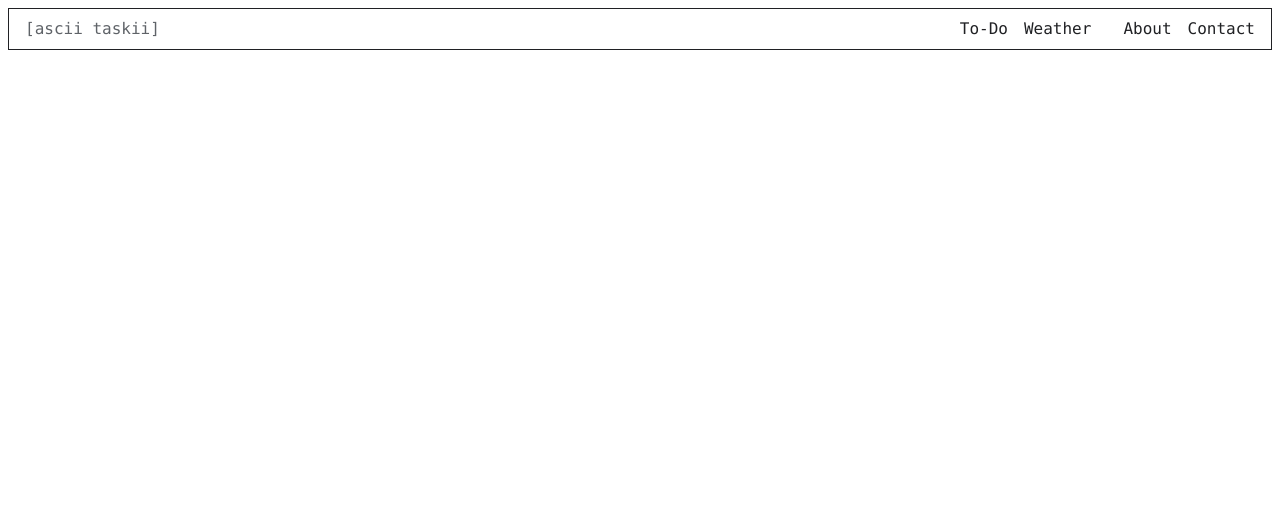
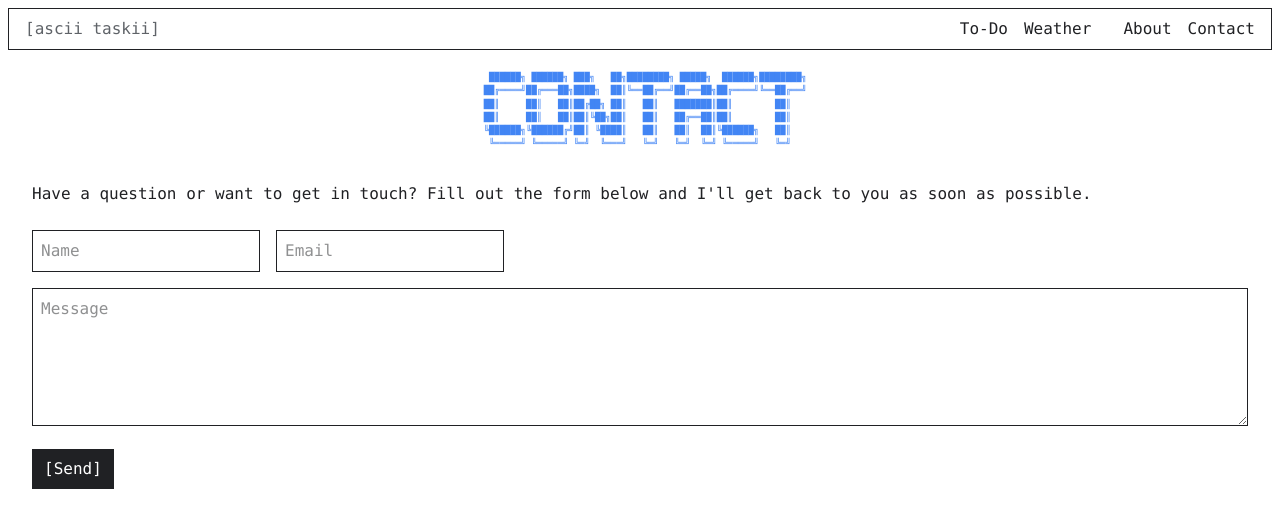
Before and after one commit to a-2280/asciitaskii, a React (Vite) app: page /contact in a window 1280 px wide. Shown: the top 528 px of the page. Built offline with nearby package versions, Linux system fonts and the light colour scheme.

Commit message:
Added contact form

```diff
--- a/src/App.jsx
+++ b/src/App.jsx
@@ -4,6 +4,7 @@ import { BrowserRouter, Routes, Route } from "react-router-dom";
 import TodoList from "./components/ToDoList";
 import Weather from "./components/Weather";
 import About from "./components/About";
+import Contact from "./components/Contact";
 
 function App() {
   return (
@@ -14,6 +15,7 @@ function App() {
           <Route path="/" element={<About />} />
           <Route path="/todo" element={<TodoList />} />
           <Route path="/weather" element={<Weather />} />
+          <Route path="/contact" element={<Contact />} />
         </Routes>
       </BrowserRouter>
     </>
--- a/src/components/About.jsx
+++ b/src/components/About.jsx
@@ -1,7 +1,6 @@
 import React from "react";
 
 function About() {
-  // ASCII art for the About page
   const aboutLogo = `
  █████╗ ██████╗  ██████╗ ██╗   ██╗████████╗
 ██╔══██╗██╔══██╗██╔═══██╗██║   ██║╚══██╔══╝
--- /dev/null
+++ b/src/components/Contact.jsx
@@ -0,0 +1,57 @@
+function Contact() {
+  const asciiArt = `
+   ██████╗ ██████╗ ███╗   ██╗████████╗ █████╗  ██████╗████████╗
+  ██╔════╝██╔═══██╗████╗  ██║╚══██╔══╝██╔══██╗██╔════╝╚══██╔══╝
+  ██║     ██║   ██║██╔██╗ ██║   ██║   ███████║██║        ██║
+  ██║     ██║   ██║██║╚██╗██║   ██║   ██╔══██║██║        ██║
+  ╚██████╗╚██████╔╝██║ ╚████║   ██║   ██║  ██║╚██████╗   ██║
+   ╚═════╝ ╚═════╝ ╚═╝  ╚═══╝   ╚═╝   ╚═╝  ╚═╝ ╚═════╝   ╚═╝`;
+
+  const formSubmitEmail = "khaliff.williamss@gmail.com";
+
+  return (
+    <div>
+      <pre className="flex justify-center text-[0.55rem] text-blue">
+        {asciiArt}
+      </pre>
+      <div className="m-8 flex flex-col">
+        <p className="mb-6">
+          Have a question or want to get in touch? Fill out the form below and
+          I'll get back to you as soon as possible.
+        </p>
+
+        <form action={`https://formsubmit.co/${formSubmitEmail}`} method="POST">
+          <div className="flex flex-col md:flex-row gap-4 mb-4">
+            <input
+              type="text"
+              name="name"
+              placeholder="Name"
+              className="border-[1.5px] p-2 focus:outline-none"
+              required
+            />
+            <input
+              type="email"
+              name="email"
+              placeholder="Email"
+              className="border-[1.5px] p-2 focus:outline-none"
+              required
+            />
+          </div>
+          <textarea
+            name="message"
+            placeholder="Message"
+            rows="5"
+            className="border-[1.5px] w-full p-2 mb-4 focus:outline-none"
+            required
+          ></textarea>
+
+          <button type="submit" className="bg-black text-white py-2 px-3">
+            [Send]
+          </button>
+        </form>
+      </div>
+    </div>
+  );
+}
+
+export default Contact;
--- a/src/components/Navbar.jsx
+++ b/src/components/Navbar.jsx
@@ -40,7 +40,7 @@ function Navbar() {
           <Link to="/" className="hidden md:flex">
             About
           </Link>
-          <a href="mailto:khaliff.williams@gmail.com">Contact</a>
+          <Link to="/contact">Contact</Link>
         </div>
       </div>
       {isOpen && (
```
